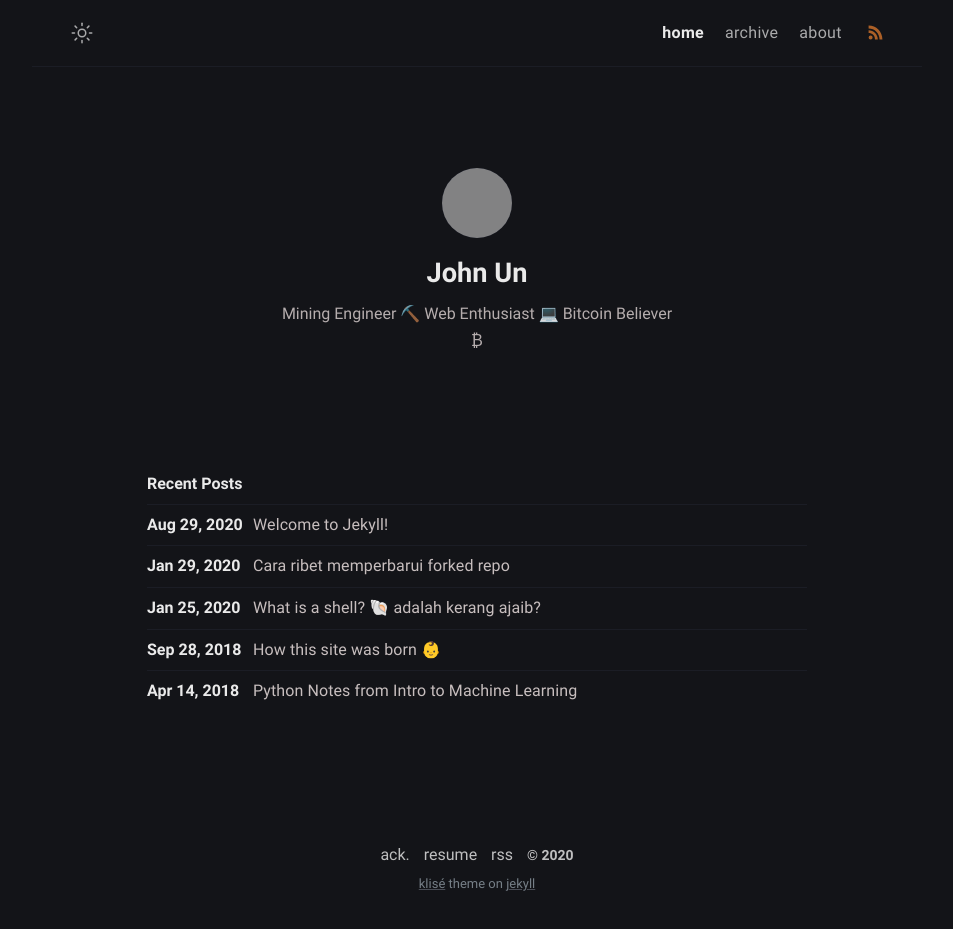
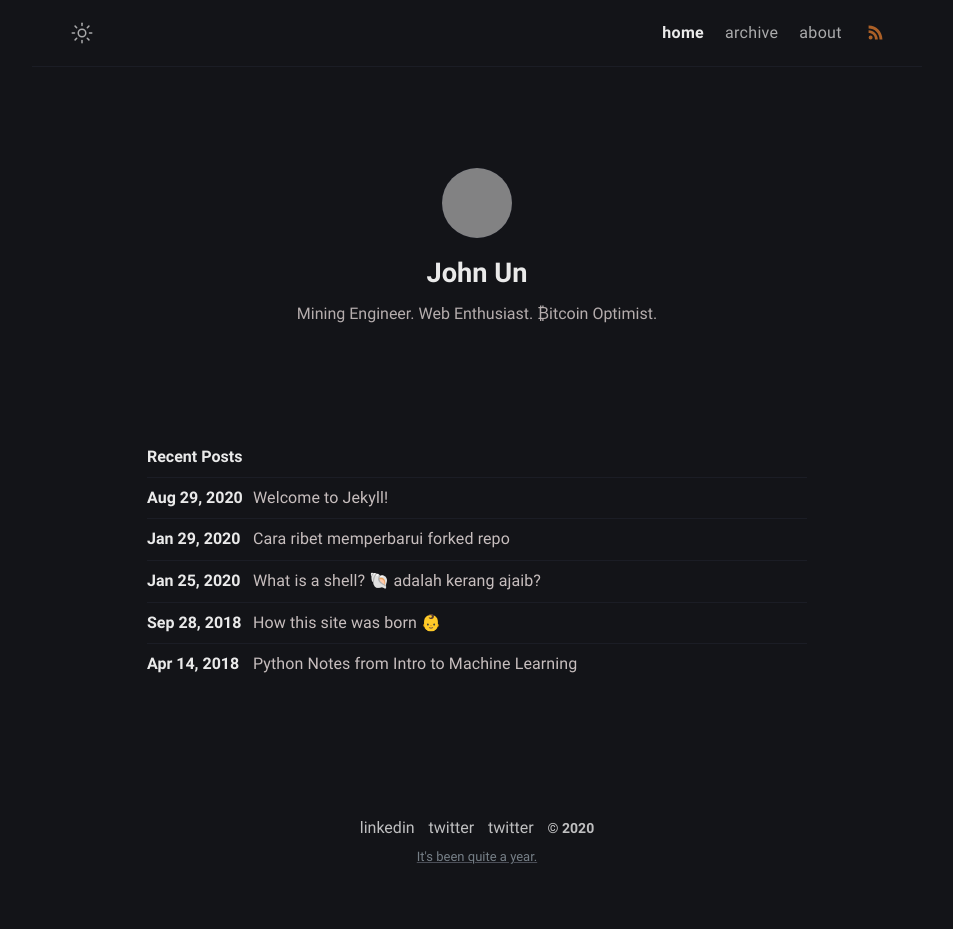
Before and after one commit to johnun/jekyll_blog, a Jekyll site: the page built from index.md, in a window 1280 px wide. Shown: the whole page, without its empty margins (163-1116 px from the left). Built offline with Jekyll 4.4.1, drawn with Linux system fonts in a browser that asks for light colours; after the commit the page ends 902 px from its top, so only the background shows below that; grey boxes are pictures that could not be loaded.

Commit message:
Uopdate footer

```diff
--- a/_config.yml
+++ b/_config.yml
@@ -4,7 +4,7 @@ description: >- # site description
   This is the personal blog of John Un. If you would like to receive updates by email, please subscribe to my newsletter. You can also hit me up on <a href="https://twitter.com/iamjohnun" target="_blank" rel="noopener">twitter</a>.
 lang: en-US # default lang
 timezone: Australia/Perth # set your timezone
-image: assets/img/ogp.png # This image used for Open Graph more info https://ogp.me/
+image: assets/img/avatar.png # This image used for Open Graph more info https://ogp.me/
 repo: https://github.com/johnun/ # site repo [optional]
 mode: dark # default theme "dark" | "light"
 
@@ -12,13 +12,13 @@ mode: dark # default theme "dark" | "light"
 author:
   name: John Un # author name
   bio: >- # tell to the world
-    Mining Engineer ⛏️  Web Enthusiast 💻  Bitcoin Believer ₿
-  username: username # general username
+    Mining Engineer. Web Enthusiast. ₿itcoin Optimist.
+  username: johnun # general username
   github: johnun # github username
   twitter: iamjohnun # twitter username
   facebook: facebook_username # facebook username
   email: john@johnun.com # email adress
-  avatar: /assets/img/avatar.jpg # change with your own avatar
+  avatar: /assets/img/avatar.png # change with your own avatar
 
 # URL settings
 url: "https://www.johnun.com" #
--- a/_includes/footer.html
+++ b/_includes/footer.html
@@ -1,20 +1,18 @@
 <footer class="footer">
-  <a class="footer_item" href="/thanks">ack.</a>
-  <a class="footer_item" href="javascript::void(0)">resume</a>
-  <a class="footer_item" href="/feed.xml">rss</a>
+  <!-- <a class="footer_item" href="/thanks">ack.</a> -->
+  <a class="footer_item" href="https://linkedin.com/in/iamjohnun">linkedin</a>
+  <a class="footer_item" href="https://twitter.com/iamjohnun">twitter</a>
+  <a class="footer_item" href="/feed.xml">twitter</a>
   <span class="footer_item">&copy; {{ site.time | date: "%Y" }}</span>
   <small class="footer_copyright">
     <!-- Klisé Theme: https://github.com/piharpi/jekyll-klise -->
     <a
-      href="https://github.com/piharpi/jekyll-klise"
+      href="https://gph.is/2gzU6Dv"
       target="_blank"
       rel="noreferrer noopener"
-      >klisé</a
+      >It's been quite a year.</a
     >
-    theme on
-    <a href="https://jekyllrb.com" target="_blank" rel="noreferrer noopener"
-      >jekyll</a
-    >
+
   </small>
 </footer>
 <script src="/assets/js/main.js" defer="defer"></script>
```
Also changed, not shown: assets/img/ogp.png (deleted), 16 other files.
